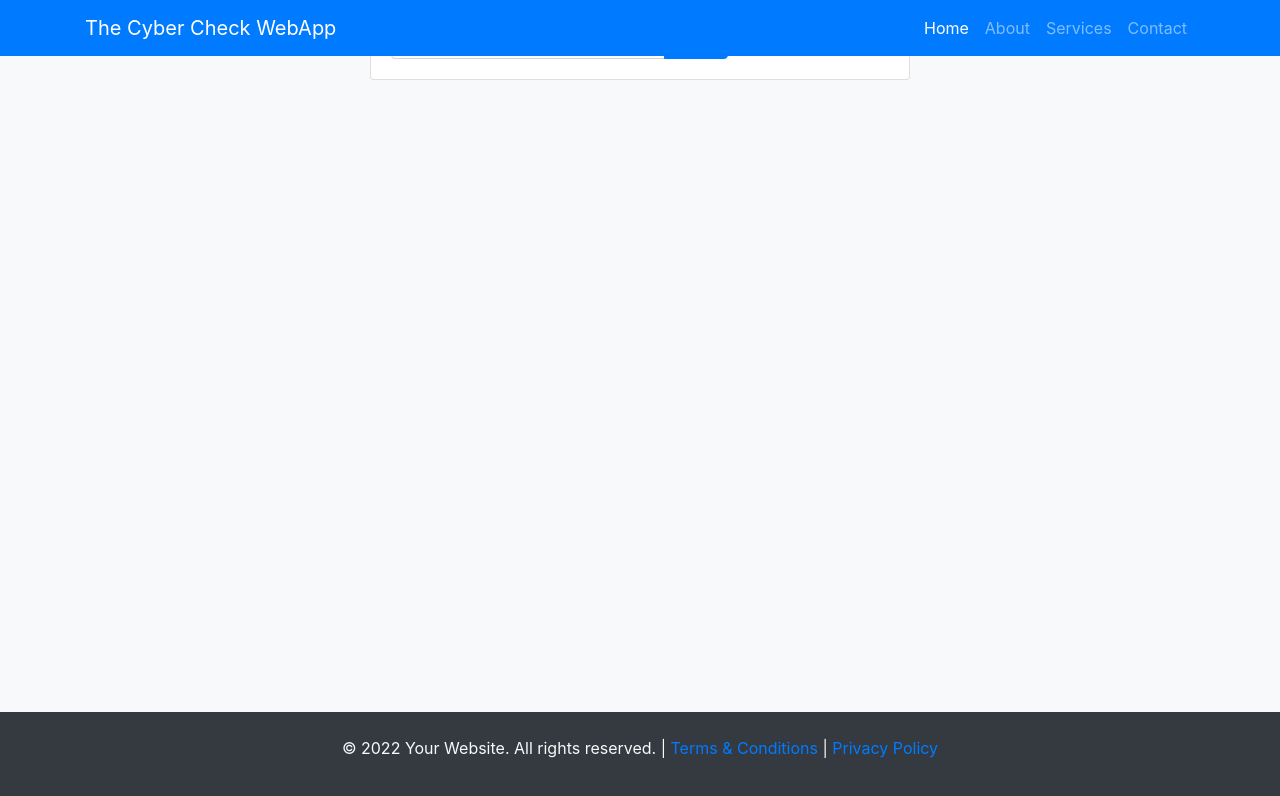
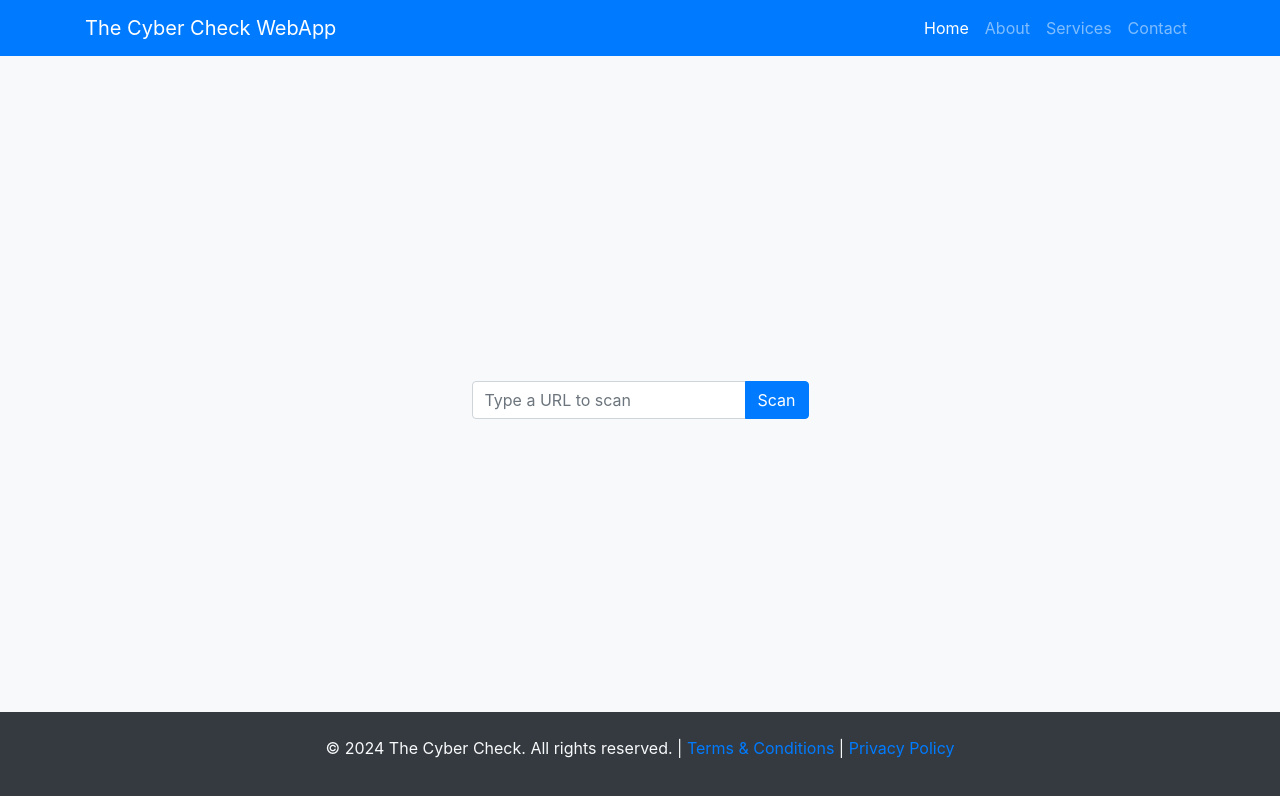
Before and after one commit to richard-antwi/The-Cyber-check-webApp, a plain HTML site: page index.html in a window 1280 px wide. Drawn offline with nearby package versions, Linux system fonts and the light colour scheme.

Commit message:
a little update

```diff
--- a/index.html
+++ b/index.html
@@ -19,8 +19,15 @@
     body {
         background-color: #f8f9fa;
     }
+
+    /* Custom styles for centering */
+    .center-container {
+      height: 100vh; /* Full height of the viewport */
+      display: flex;
+      justify-content: center; /* Center horizontally */
+      align-items: center; /* Center vertically */
+    }
 </style>
-
 </head>
 <body>
     <nav class="navbar navbar-expand-lg navbar-dark bg-primary fixed-top mb-5">
@@ -51,11 +58,8 @@
 
 
 
-    <div class="container h-100">
-        <div class="row justify-content-center align-items-center h-100">
-          <div class="col-md-6">
-            <div class="card">
-              <div class="card-body">
+    <div class="center-container">
+
             <form class="form-inline my-2 my-lg-0">
               <div class="input-group">
                 <input class="form-control" type="search" placeholder="Type a URL to scan" aria-label="Search">
@@ -64,17 +68,15 @@
                 </div>
               </div>
             </form>
-              </div>
-            </div>
-          </div>
-        </div>
+
+
       </div>
 
 
 
     <footer class="bg-dark text-light py-4 fixed-bottom">
         <div class="container text-center">
-            <p>&copy; 2022 Your Website. All rights reserved. | <a href="#">Terms & Conditions</a> | <a href="#">Privacy Policy</a></p>
+            <p>&copy; 2024 The Cyber Check. All rights reserved. | <a href="#">Terms & Conditions</a> | <a href="#">Privacy Policy</a></p>
         </div>
     </footer>
   <script src="https://code.jquery.com/jquery-3.2.1.slim.min.js"></script>
```
Lines whose indentation alone changed are shown as unchanged.
